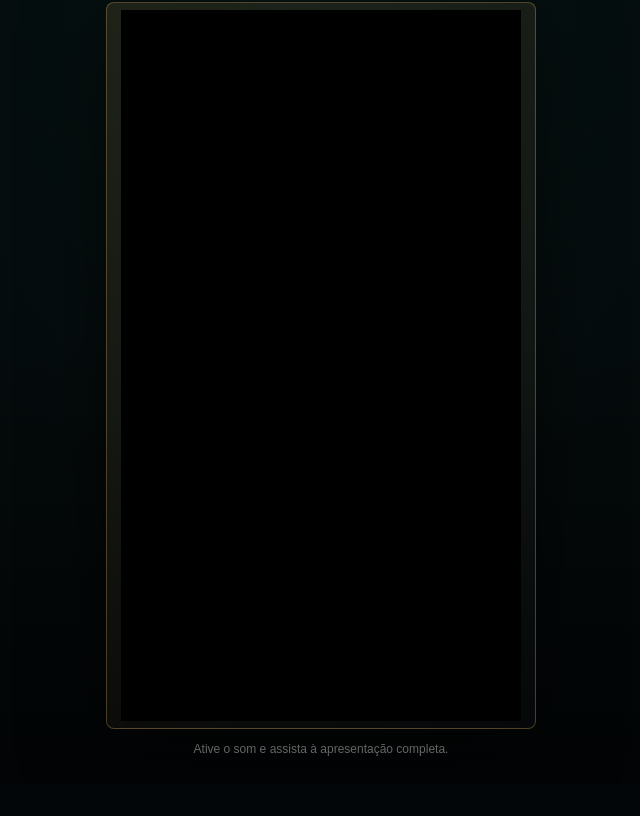
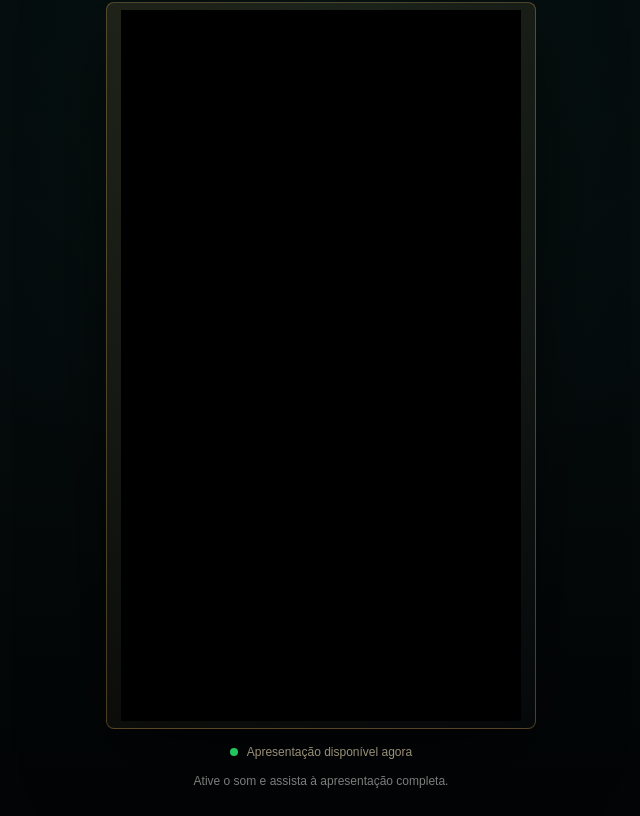
Before and after one commit to douglastartarotti5-create/portal-prosperidade, a plain HTML site: page index.html in a window 1280 px wide. Shown: the part 366-1182 px from the top of the page, without its empty margins (319-959 px from the left). Before the commit the page ends 1150 px from the top, so only its background shows below. Drawn offline with Linux system fonts and the light colour scheme; no server answers.

Commit message:
Adicionar indicador verde pulsante abaixo da VSL

```diff
--- a/index.html
+++ b/index.html
@@ -17,6 +17,7 @@
     .video#vsl{display:block;background:transparent;border-radius:4px;overflow:visible;position:relative}.video#vsl vturb-smartplayer{width:100%!important;max-width:400px!important;margin:0 auto!important}.note{font-size:12px;color:#8e918d;margin:13px 0 0}
     @media(max-width:768px){.alert{min-height:48px;padding:10px 12px;font-size:clamp(16px,5.2vw,24px);line-height:1.12;letter-spacing:.4px;white-space:normal}.wrap{width:calc(100% - 24px);max-width:100%}.hero{padding:28px 0 20px}.eyebrow{font-size:10px;letter-spacing:1.7px}.vsl-headline{width:100%;font-size:clamp(22px,6.6vw,30px);line-height:1.1;letter-spacing:-.65px;padding:0 2px}.vsl-sub{width:100%;max-width:390px;font-size:14px;line-height:1.45;margin:18px auto 22px;padding:0 4px}.video-shell{width:min(100%,400px);max-width:100%;padding:3px}.video#vsl vturb-smartplayer{max-width:100%!important}.note{font-size:10px;padding:0 8px}}
     @media(max-width:390px){.alert{min-height:44px;padding:8px 7px;font-size:clamp(15px,5vw,19px);letter-spacing:.15px}.wrap{width:calc(100% - 18px)}.hero{padding-top:23px}.vsl-headline{font-size:clamp(21px,6.5vw,26px)}.vsl-sub{font-size:13px;margin-top:16px}}
+    .video-status{display:flex;align-items:center;justify-content:center;gap:9px;margin:15px auto 0;color:#d4c6a6;font-size:12px;line-height:1.4;text-align:center}.video-status-dot{position:relative;display:inline-block;width:8px;height:8px;flex:0 0 8px;border-radius:50%;background:#22c55e}.video-status-dot::after{content:"";position:absolute;inset:0;border-radius:50%;background:#22c55e;animation:video-status-pulse 1.7s ease-out infinite}@keyframes video-status-pulse{0%{transform:scale(1);opacity:.75}85%,100%{transform:scale(2.6);opacity:0}}@media(prefers-reduced-motion:reduce){.video-status-dot::after{animation:none;opacity:0}}
   </style>
 <!-- Meta Pixel Code -->
 <script>
@@ -35,7 +36,7 @@ fbq('init','954116897261250');window.metaPageViewEventId='pv_'+Date.now()+'_'+Ma
 <section class="video-shell" aria-label="Área do vídeo"><div class="video" id="vsl">
 <vturb-smartplayer id="vid-6af670f9093dfb96f107abeb" style="display: block; margin: 0 auto; width: 100%; max-width: 400px;"><div class="vturb-player-placeholder" style="position: relative; width: 100%; padding: 177.77777777777777% 0 0; z-index: 0; background-color: black;"></div></vturb-smartplayer>
 <script type="text/javascript">var s=document.createElement("script");s.src="https://scripts.converteai.net/ee959ed9-71d8-4db0-ab62-5ca8f0d2ba24/players/6af670f9093dfb96f107abeb/v4/player.js";s.async=!0;document.head.appendChild(s);</script>
-</div></section><p class="note">Ative o som e assista à apresentação completa.</p>
+</div></section><div class="video-status"><span class="video-status-dot" aria-hidden="true"></span><span>Apresentação disponível agora</span></div><p class="note">Ative o som e assista à apresentação completa.</p>
 </main>
 <script>(function(){function sendMetaPageView(){fetch('/api/meta-event',{method:'POST',headers:{'Content-Type':'application/json'},body:JSON.stringify({event_name:'PageView',event_id:window.metaPageViewEventId,event_source_url:window.location.href}),keepalive:true}).catch(function(){})}if(document.readyState==='loading'){document.addEventListener('DOMContentLoaded',sendMetaPageView)}else{sendMetaPageView()}})();</script>
 </body></html>
```
